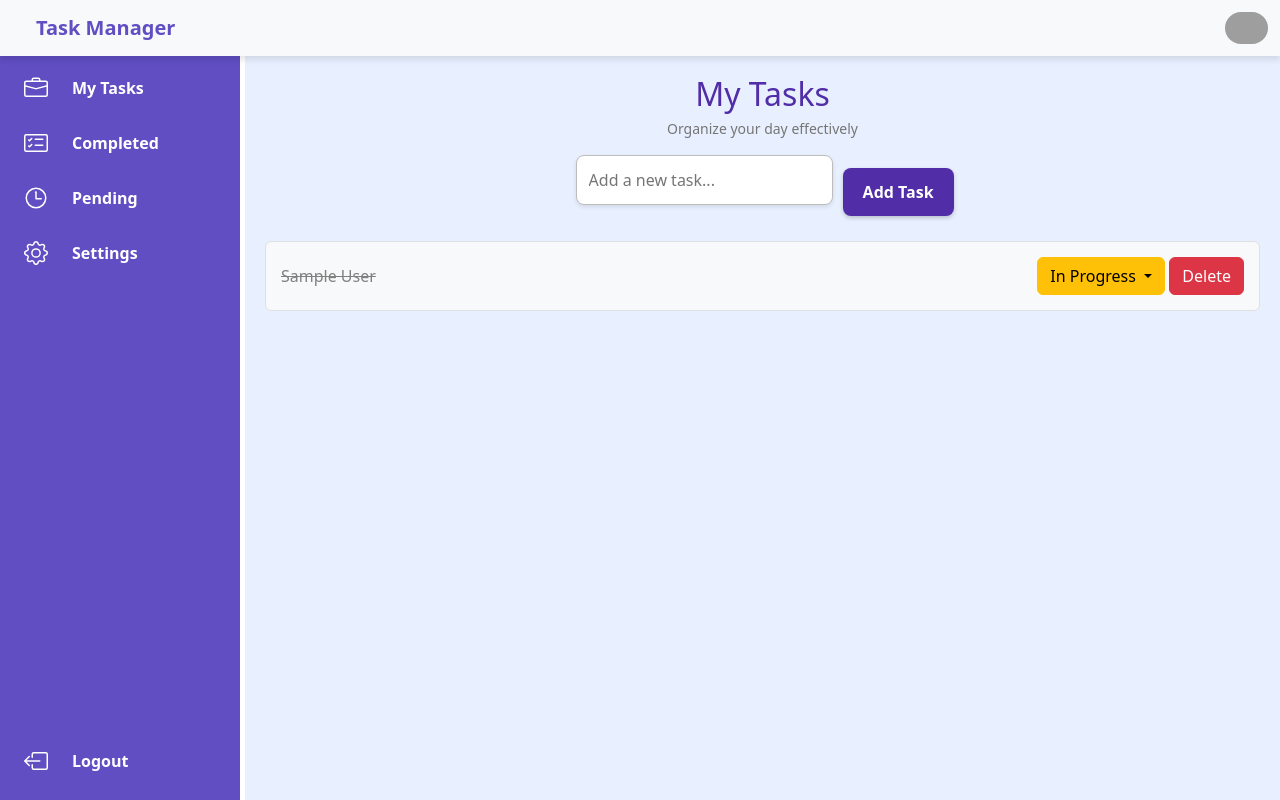
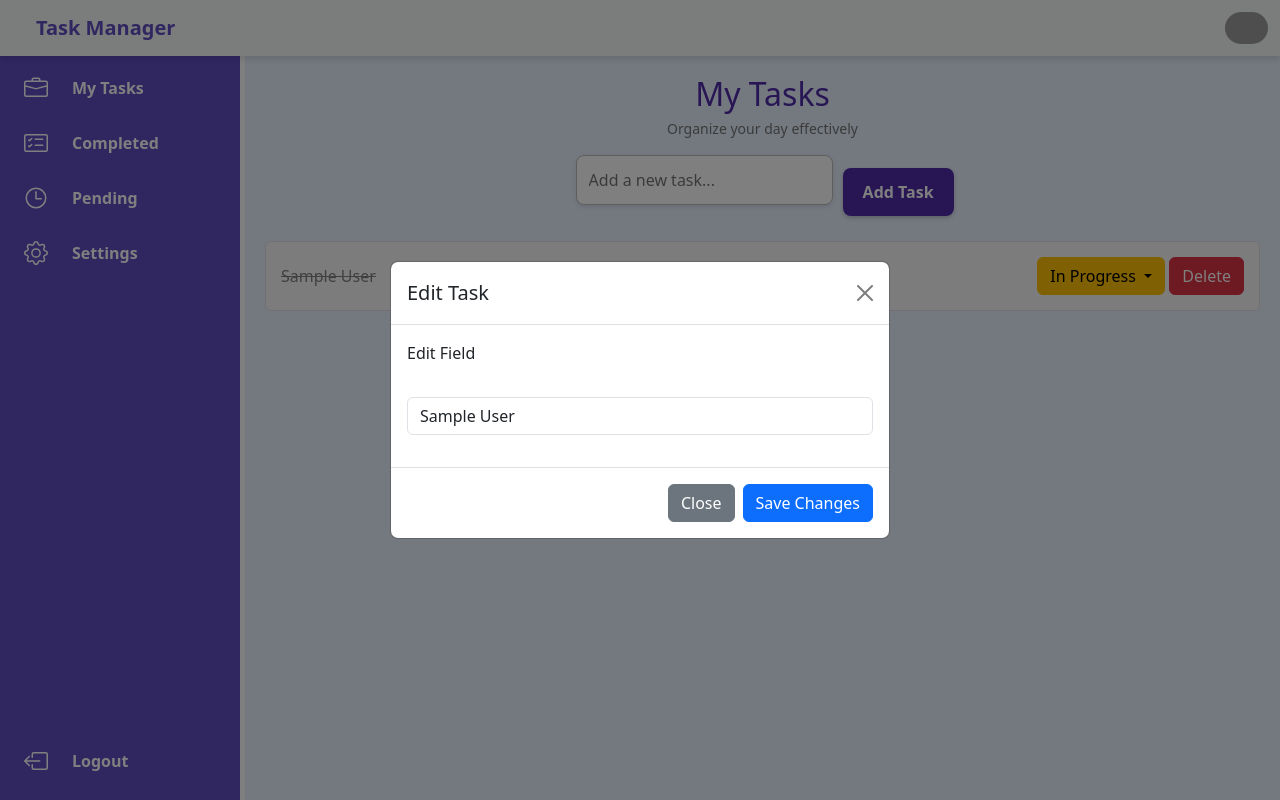
Before and after one commit to jvcarpena/TaskFlow-Website, a Flask app: page /dashboard?task_id=1 in a window 1280 px wide. Run offline with Flask 3, Linux system fonts and the light colour scheme; a user stored in the database is signed in; tables that the repository leaves empty hold one stand-in row (values such as "Sample post"); some libraries are stand-ins or nearby versions; grey boxes are pictures that could not be loaded.

Commit message:
add editing feature in the dashboard route using the request.args.get for rest api. modify a little bit the to-do-page.css and to-do-list.html

```diff
--- a/forms.py
+++ b/forms.py
@@ -19,3 +19,8 @@ class LoginForm(FlaskForm):
 class TaskForm(FlaskForm):
     task = StringField("", validators=[DataRequired()])
     submit = SubmitField("Add Task")
+
+
+class EditForm(FlaskForm):
+    title_to_edit = StringField("", validators=[DataRequired()])
+    submit = SubmitField("Save Changes")
--- a/main.py
+++ b/main.py
@@ -9,7 +9,7 @@ from sqlalchemy.orm import relationship, DeclarativeBase, Mapped, mapped_column
 from sqlalchemy import Integer, String, Boolean
 from functools import wraps
 from werkzeug.security import generate_password_hash, check_password_hash
-from forms import RegisterForm, LoginForm, TaskForm
+from forms import RegisterForm, LoginForm, TaskForm, EditForm
 from flask_wtf.csrf import CSRFProtect
 
 # Load .env file containing sensitive information such as the Flask secret key and database URI
@@ -195,9 +195,13 @@ def logout():
 @authenticated_user_only
 def get_all_tasks():
     """
-    Route for the user's task dashboard. Handles displaying tasks and adding new tasks.
+    Route for the user's task dashboard. Handles displaying tasks, adding new tasks and editing
+    current task.
     """
     form = TaskForm()
+    form_edit = None  # Initialize edit form (it will be populated when editing)
+
+    # Handle adding new tasks
     if form.validate_on_submit():
         new_task = Tasks(title=form.task.data,
                          author_id=current_user.id)
@@ -205,9 +209,20 @@ def get_all_tasks():
         db.session.commit()
         return redirect(url_for("get_all_tasks"))
 
+    # Handle task editing
+    task_to_edit = None
+    if request.args.get('task_id'):
+        task_to_edit = db.get_or_404(Tasks, request.args['task_id'])
+        form_edit = EditForm(title_to_edit=task_to_edit.title)  # Pre-populate form with task details
+
+        if form_edit.validate_on_submit():
+            task_to_edit.title = form_edit.title_to_edit.data
+            db.session.commit()
+            return redirect(url_for("get_all_tasks"))
+
     result = db.session.execute(db.select(Tasks).order_by(Tasks.is_in_progress.desc(), Tasks.is_completed.asc()))
     tasks = result.scalars().all()
-    return render_template("to-do-list.html", current_user=current_user, all_task=tasks, form=form)
+    return render_template("to-do-list.html", current_user=current_user, all_task=tasks, form=form, form_edit=form_edit, task_to_edit=task_to_edit)
 
 
 @app.route("/delete/<int:task_id>")
--- a/templates/to-do-list.html
+++ b/templates/to-do-list.html
@@ -118,7 +118,10 @@
                         </li>
                         <li><hr class="dropdown-divider"></li>
                         <li>
-                          <a class="dropdown-item" href="#">Edit</a>
+                          <a href="{{ url_for('get_all_tasks', task_id=task.id) }}"
+                             class="dropdown-item">
+                            Edit
+                          </a>
                         </li>
                       </ul>
                     </div>
@@ -129,6 +132,34 @@
                     </a>
                   </div>
                 </div>
+
+                {% if task_to_edit %}
+                  <div class="edit-modal modal fade" id="editModal" tabindex="-1" aria-labelledby="editModalLabel" aria-hidden="true">
+                    <div class="modal-dialog modal-dialog-centered">
+                      <div class="modal-content">
+                        <div class="modal-header">
+                          <h5 class="modal-title" id="editModalLabel">Edit Task</h5>
+                          <button type="button" class="btn-close" data-bs-dismiss="modal" aria-label="Close"></button>
+                        </div>
+                        <!-- Edit Form -->
+                        <form id="editForm" method="POST">
+                          {{ form.hidden_tag() }}
+                          <div class="modal-body">
+                              <div class="mb-3">
+                                <label class="form-label">Edit Field</label>
+                                {{ render_field(form_edit.title_to_edit, class="form-control", id="editInput") }}
+                              </div>
+                          </div>
+                          <div class="modal-footer">
+                            <button type="button" class="btn btn-secondary" data-bs-dismiss="modal">Close</button>
+                            {{ render_field(form_edit.submit, class = "btn btn-primary", id="saveChanges") }}
+                          </div>
+                        </form>
+                      </div>
+                    </div>
+                  </div>
+                {% endif %}
+
               {% endfor %}
             {% endif %}
           </div>
@@ -139,5 +170,12 @@
     </main>
 
     <script src="https://cdn.jsdelivr.net/npm/bootstrap@5.3.3/dist/js/bootstrap.bundle.min.js" integrity="sha384-YvpcrYf0tY3lHB60NNkmXc5s9fDVZLESaAA55NDzOxhy9GkcIdslK1eN7N6jIeHz" crossorigin="anonymous"></script>
+    <script>
+      // If the task_id is passed in the query parameters, trigger the modal.
+      {% if task_to_edit %}
+        var myModal = new bootstrap.Modal(document.getElementById('editModal'));
+        myModal.show();
+      {% endif %}
+    </script>
   </body>
 </html>
```
Also changed, not shown: static/css/to-do-page.css (line endings or trailing spaces).
